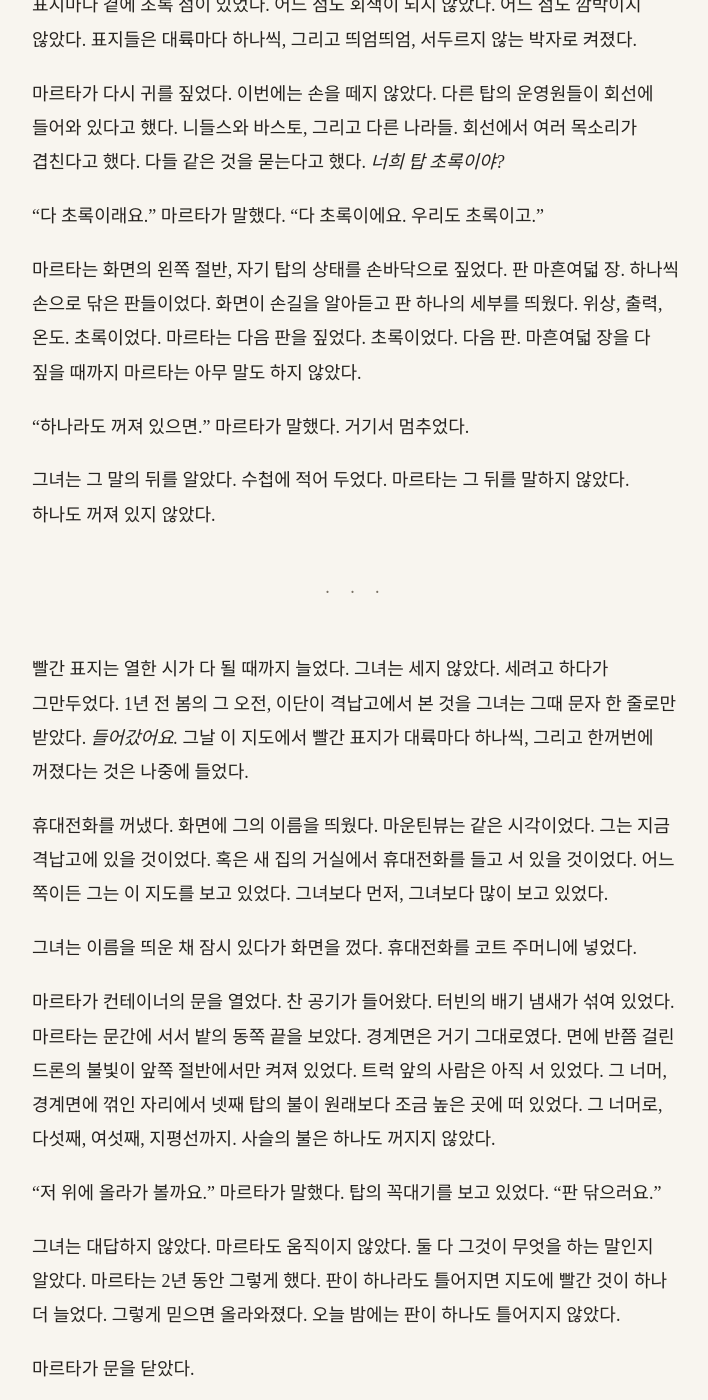
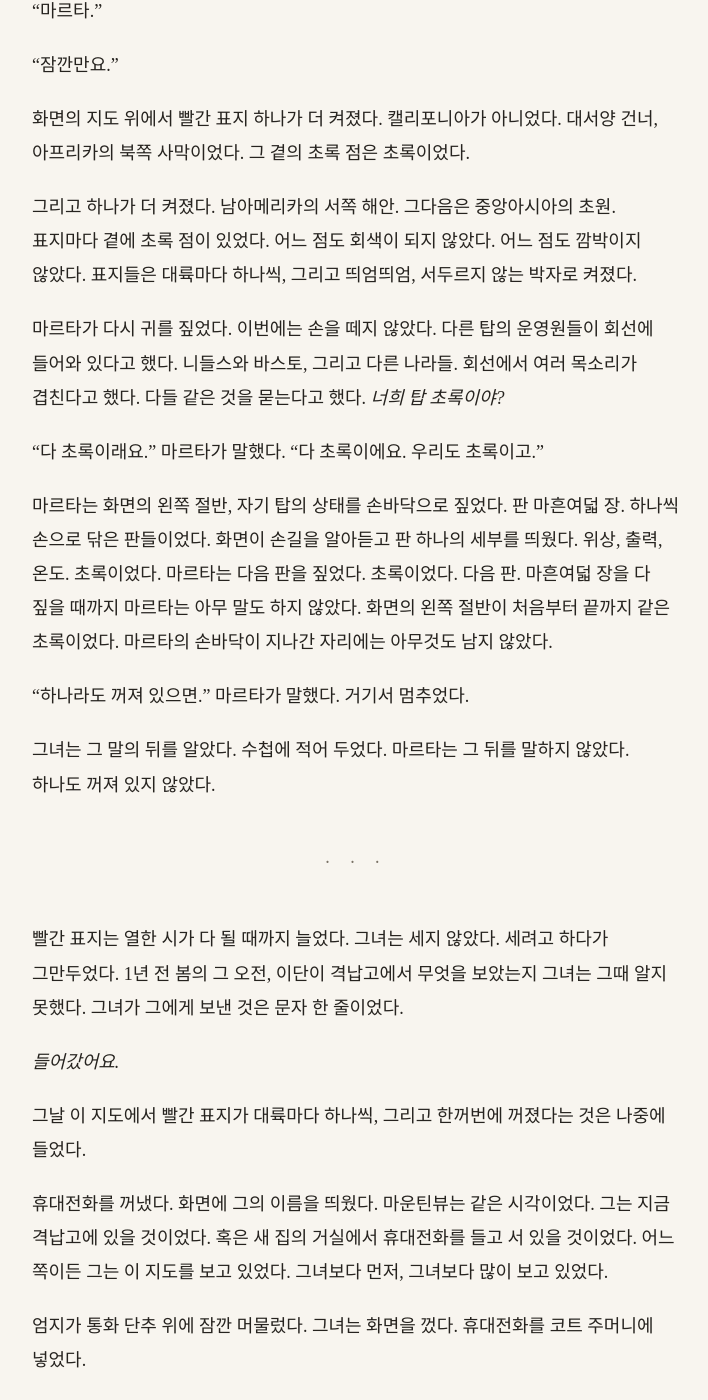
Before and after one commit to kangkkang/writer_s1_public, a Jekyll site: the page built from vol2/064.md, in a window 1280 px wide and 1400 px high, scrolled down 6941 px. Shown: the whole window, without its empty margins (284-992 px from the left). Built offline with Jekyll 4.4.1, drawn with Linux system fonts in a browser that asks for light colours; our own code applies the rules of GitHub Pages for plain Markdown files; some of the changed text lies outside the part shown.

Commit message:
Update from https://github.com/kangkkang/writer_s1/commit/df3e7dd52fc31a69a3cc1288b833f622c5978708

```diff
--- a/vol2/064.md
+++ b/vol2/064.md
@@ -56,7 +56,13 @@
 
 마르타가 보온병에서 차를 따라 주었다. 사막 덤불의 잎을 말린 차라고 했다. 어머니가 끓이던 것이라고 했다. 쓰고 흙냄새가 났다. 컨테이너 벽 너머에서 터빈이 낮게 웅웅거렸다. 그 소리에 차의 김이 조금씩 떨렸다.
 
-그녀는 수첩의 마르타 줄 아래에 적었다. *판 마흔여덟 장, 손으로. 처음 1년 매일 밤, 작년부터 이틀에 한 번. 2년 동안 '임시'.* 그리고 한 줄 띄워서, *하나라도 꺼져 있으면 잠이 안 와요.*
+그녀는 수첩의 마르타 줄 아래에 적었다.
+
+*판 마흔여덟 장, 손으로. 처음 1년 매일 밤, 작년부터 이틀에 한 번. 2년 동안 '임시'.*
+
+그리고 한 줄 띄워서 적었다.
+
+*하나라도 꺼져 있으면 잠이 안 와요.*
 
 "그 말 쓸 거예요?" 마르타가 물었다. 그녀의 수첩을 거꾸로 읽고 있었다.
 
@@ -86,7 +92,7 @@
 
 그 순간 그것이 커졌다.
 
-부풀지 않았다. 공만 하던 것이 다음 순간 밭의 한 귀퉁이만 했다. 그 사이가 없었다. 드론 불빛 한 줄이 통째로 다른 각으로 꺾였다. 그 너머의 판들, 고속도로의 가드레일, 넷째 탑의 불이 한꺼번에 어긋난 자리에 섰다. 그리고 그것이 작아졌다. 다시 커졌다. 작아졌다. 일정한 박자였다. 가장자리가 지나간 자리마다 판이 각지게 일어섰다. 판의 가장자리가 아니었다. 판의 한가운데가, 접힌 종이처럼 곧은 선을 따라 꺾여 들려 있었다.
+부풀지 않았다. 공만 하던 것이 다음 순간 밭의 한 귀퉁이만 했다. 그 사이가 없었다. 그녀의 눈이 그 사이를 찾으려고 한 번 더 깜박였다. 찾을 것이 없었다. 드론 불빛 한 줄이 통째로 다른 각으로 꺾였다. 그 너머의 판들, 고속도로의 가드레일, 넷째 탑의 불이 한꺼번에 어긋난 자리에 섰다. 그리고 그것이 작아졌다. 다시 커졌다. 작아졌다. 일정한 박자였다. 박자가 올 때마다 그녀는 어금니를 물었다. 그것을 안 것은 박자가 몇 번 지나간 뒤였다. 가장자리가 지나간 자리마다 판이 각지게 일어섰다. 판의 가장자리가 아니었다. 판의 한가운데가, 접힌 종이처럼 곧은 선을 따라 꺾여 들려 있었다.
 
 "뒤로." 마르타가 말했다. 그녀의 팔을 잡았다. "뒤로요."
 
@@ -124,7 +130,11 @@
 
 ---
 
-그녀의 귀에 경보가 온 것은 그것이 선 지 4분쯤 뒤였다. 짧은 음이 셋, 그리고 프롬의 목소리. *반경 30킬로미터 안에 앵커가 발생했습니다. 경계에서 멀어지십시오.* 바스토의 모텔에서도, 고속도로의 휴게소에서도 같은 음이 울리고 있을 것이었다. 사막에서는 경보가 늦었다. 경보는 사람이 사는 데서만 제대로 알려 주었다.
+그녀의 귀에 경보가 온 것은 그것이 선 지 4분쯤 뒤였다. 짧은 음이 셋, 그리고 프롬의 목소리.
+
+*반경 30킬로미터 안에 앵커가 발생했습니다. 경계에서 멀어지십시오.*
+
+바스토의 모텔에서도, 고속도로의 휴게소에서도 같은 음이 울리고 있을 것이었다. 사막에서는 경보가 늦었다. 경보는 사람이 사는 데서만 제대로 알려 주었다.
 
 창밖의 고속도로 서쪽에서 불빛 두 개가 다가왔다. 트럭이었다. 그녀는 숨을 멈추었다. 트럭은 경계면 몇백 미터 앞에서 속도를 줄였다. 운전사의 귀에도 경보가 갔을 것이었다. 트럭은 갓길에 섰다. 전조등 두 줄기가 고속도로를 따라 곧게 뻗다가, 경계면에 닿아 꺾였다. 꺾인 빛은 길 건너편 빈 사막의 엉뚱한 자리를 비추었다. 트럭의 문이 열렸다. 사람 하나가 내려 트럭 앞에 섰다. 움직이지 않았다.
 
@@ -144,7 +154,7 @@
 
 "다 초록이래요." 마르타가 말했다. "다 초록이에요. 우리도 초록이고."
 
-마르타는 화면의 왼쪽 절반, 자기 탑의 상태를 손바닥으로 짚었다. 판 마흔여덟 장. 하나씩 손으로 닦은 판들이었다. 화면이 손길을 알아듣고 판 하나의 세부를 띄웠다. 위상, 출력, 온도. 초록이었다. 마르타는 다음 판을 짚었다. 초록이었다. 다음 판. 마흔여덟 장을 다 짚을 때까지 마르타는 아무 말도 하지 않았다.
+마르타는 화면의 왼쪽 절반, 자기 탑의 상태를 손바닥으로 짚었다. 판 마흔여덟 장. 하나씩 손으로 닦은 판들이었다. 화면이 손길을 알아듣고 판 하나의 세부를 띄웠다. 위상, 출력, 온도. 초록이었다. 마르타는 다음 판을 짚었다. 초록이었다. 다음 판. 마흔여덟 장을 다 짚을 때까지 마르타는 아무 말도 하지 않았다. 화면의 왼쪽 절반이 처음부터 끝까지 같은 초록이었다. 마르타의 손바닥이 지나간 자리에는 아무것도 남지 않았다.
 
 "하나라도 꺼져 있으면." 마르타가 말했다. 거기서 멈추었다.
 
@@ -152,15 +162,19 @@
 
 ---
 
-빨간 표지는 열한 시가 다 될 때까지 늘었다. 그녀는 세지 않았다. 세려고 하다가 그만두었다. 1년 전 봄의 그 오전, 이단이 격납고에서 본 것을 그녀는 그때 문자 한 줄로만 받았다. *들어갔어요.* 그날 이 지도에서 빨간 표지가 대륙마다 하나씩, 그리고 한꺼번에 꺼졌다는 것은 나중에 들었다.
+빨간 표지는 열한 시가 다 될 때까지 늘었다. 그녀는 세지 않았다. 세려고 하다가 그만두었다. 1년 전 봄의 그 오전, 이단이 격납고에서 무엇을 보았는지 그녀는 그때 알지 못했다. 그녀가 그에게 보낸 것은 문자 한 줄이었다.
+
+*들어갔어요.*
+
+그날 이 지도에서 빨간 표지가 대륙마다 하나씩, 그리고 한꺼번에 꺼졌다는 것은 나중에 들었다.
 
 휴대전화를 꺼냈다. 화면에 그의 이름을 띄웠다. 마운틴뷰는 같은 시각이었다. 그는 지금 격납고에 있을 것이었다. 혹은 새 집의 거실에서 휴대전화를 들고 서 있을 것이었다. 어느 쪽이든 그는 이 지도를 보고 있었다. 그녀보다 먼저, 그녀보다 많이 보고 있었다.
 
-그녀는 이름을 띄운 채 잠시 있다가 화면을 껐다. 휴대전화를 코트 주머니에 넣었다.
+엄지가 통화 단추 위에 잠깐 머물렀다. 그녀는 화면을 껐다. 휴대전화를 코트 주머니에 넣었다.
 
 마르타가 컨테이너의 문을 열었다. 찬 공기가 들어왔다. 터빈의 배기 냄새가 섞여 있었다. 마르타는 문간에 서서 밭의 동쪽 끝을 보았다. 경계면은 거기 그대로였다. 면에 반쯤 걸린 드론의 불빛이 앞쪽 절반에서만 켜져 있었다. 트럭 앞의 사람은 아직 서 있었다. 그 너머, 경계면에 꺾인 자리에서 넷째 탑의 불이 원래보다 조금 높은 곳에 떠 있었다. 그 너머로, 다섯째, 여섯째, 지평선까지. 사슬의 불은 하나도 꺼지지 않았다.
 
-"저 위에 올라가 볼까요." 마르타가 말했다. 탑의 꼭대기를 보고 있었다. "판 닦으러요."
+"저 위에 올라가 볼까요." 마르타가 말했다. 탑의 꼭대기를 보고 있었다. "판 닦으러요." 마르타의 한 손이 허리에 매단 주머니의 걸레 자루를 쥐고 있었다.
 
 그녀는 대답하지 않았다. 마르타도 움직이지 않았다. 둘 다 그것이 무엇을 하는 말인지 알았다. 마르타는 2년 동안 그렇게 했다. 판이 하나라도 틀어지면 지도에 빨간 것이 하나 더 늘었다. 그렇게 믿으면 올라와졌다. 오늘 밤에는 판이 하나도 틀어지지 않았다.
 
@@ -170,7 +184,9 @@
 
 그녀는 탁자에 앉아 수첩을 폈다.
 
-그날의 장에 이름이 다섯 줄 있었다. 터빈 정비공, 저장장치의 젊은 남자, 식당의 부부, 마르타 오초아. 이름 옆의 성, 성 옆의 햇수. 2년, 1년 반, 2년, 2년, 2년. 그 아래에 마르타의 말이 있었다. *하나라도 꺼져 있으면 잠이 안 와요.*
+그날의 장에 이름이 다섯 줄 있었다. 터빈 정비공, 저장장치의 젊은 남자, 식당의 부부, 마르타 오초아. 이름 옆의 성, 성 옆의 햇수. 2년, 1년 반, 2년, 2년, 2년. 그 아래에 마르타의 말이 있었다.
+
+*하나라도 꺼져 있으면 잠이 안 와요.*
 
 그 장을 넘겼다. 새 장이었다. 앞의 장에 오늘 아침까지의 기사가 있었다. 그 기사는 이제 다른 기사였다.
 
@@ -188,4 +204,8 @@
 
 *너비 — 이랑 셋과 고속도로, 그 너머 몇백 미터. 길 건너 끝은 보이지 않음.*
 
+그 아래에 본 것을 하나 더 적었다.
+
+*탑 상태 — 판 마흔여덟 장 모두 초록.*
+
 출처 칸에 녹음기의 기기 번호를 적었다. 그리고 그 옆에, 자기 이름을 적었다. 본 사람의 칸이었다.
```
